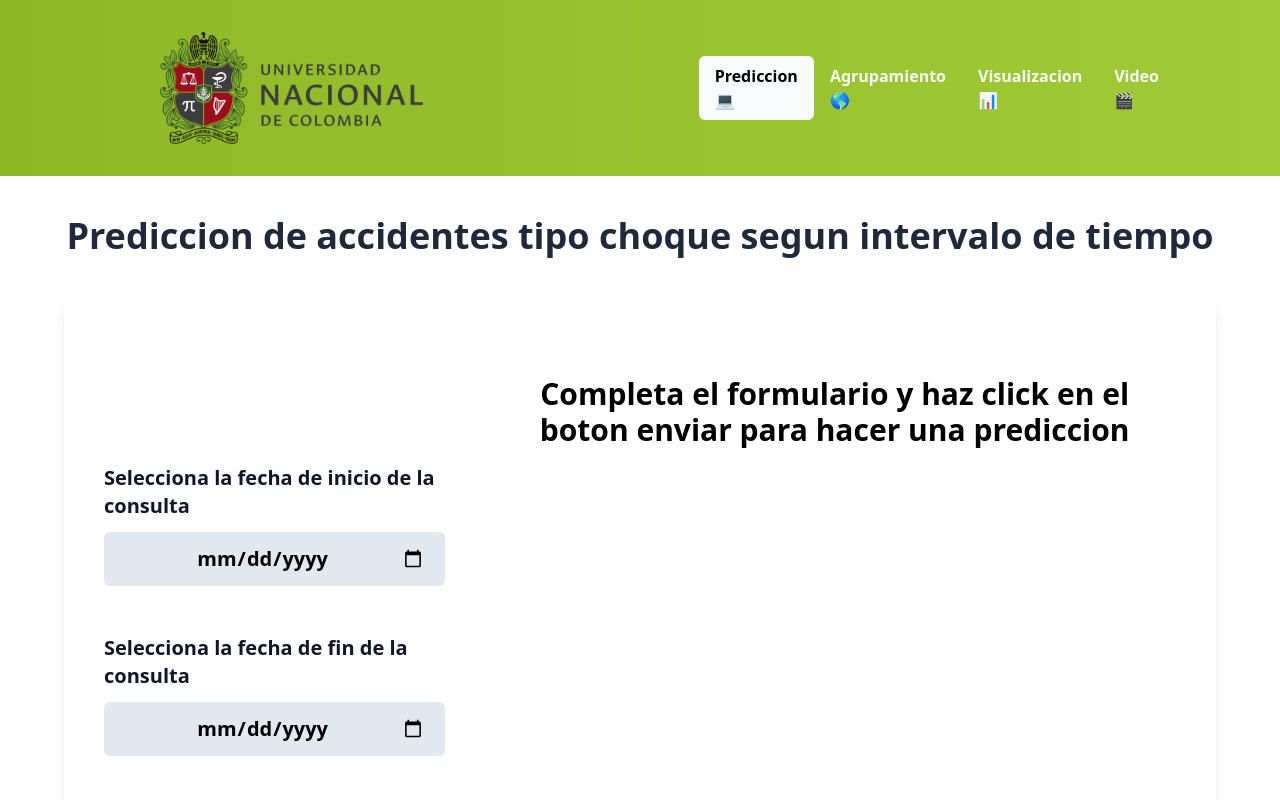
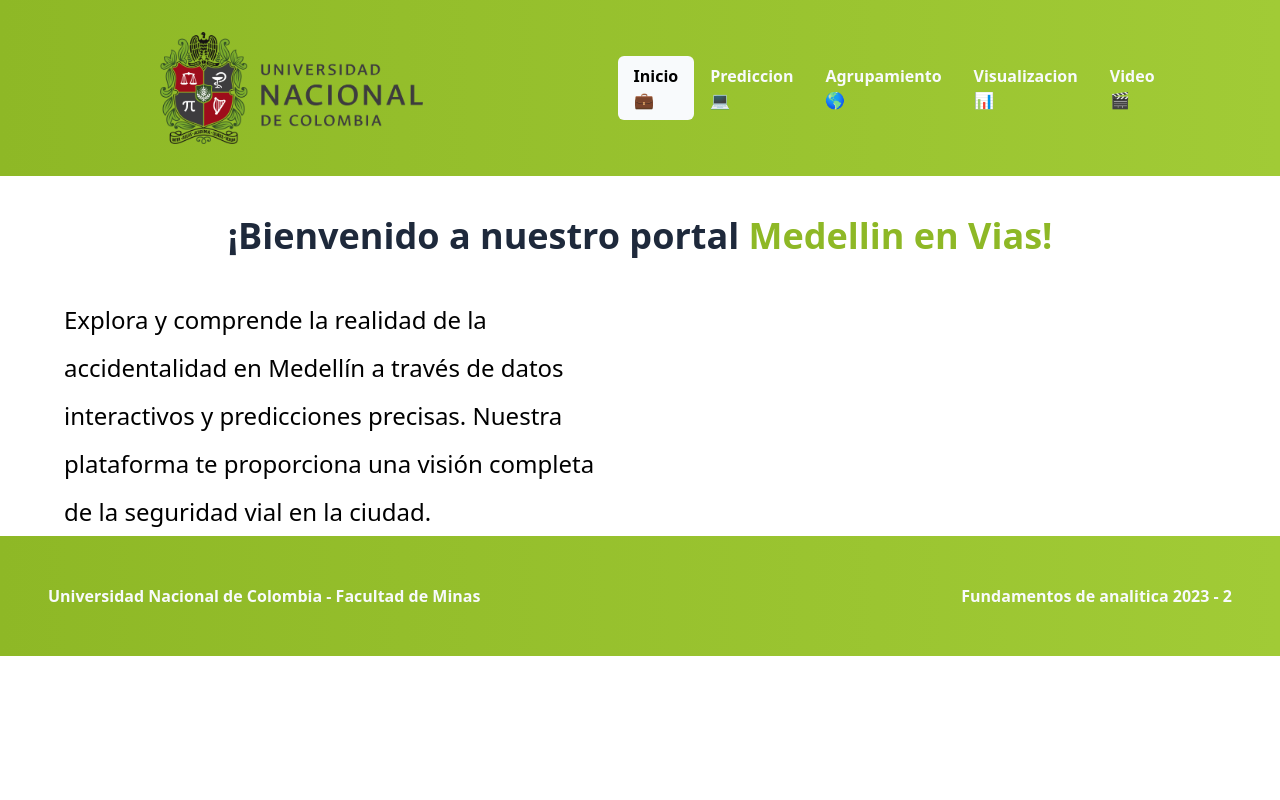
Before and after one commit to dgilrua/aplicativo_accidentalidad_medellin, a React (Vite) app: page / in a window 1280 px wide. Shown: the top 800 px of the page. Built offline with nearby package versions, Linux system fonts and the light colour scheme.

Commit message:
video promocional

```diff
--- a/src/App.jsx
+++ b/src/App.jsx
@@ -3,15 +3,17 @@ import Visualizacion from './screens/Visualizacion'
 import Agrupamiento from './screens/Agrupamiento'
 import Prediccion from './screens/Prediccion'
 import Video from './screens/Video'
+import { Inicio } from './screens/Inicio'
 
 function App() {
   return(
     <>
       <Router>
         <Routes>
+          <Route path="/" element={<Inicio/>} />
           <Route path="/visualizacion" element={<Visualizacion/>} />
           <Route path="/agrupamiento" element={<Agrupamiento/>} />
-          <Route path="/" element={<Prediccion/>} />
+          <Route path="/prediccion" element={<Prediccion/>} />
           <Route path="/video" element={<Video/>} />
         </Routes>
       </Router>
--- a/src/components/Form.jsx
+++ b/src/components/Form.jsx
@@ -36,6 +36,8 @@ const Form = ({setDatosPrediccion, setEleccion}) => {
             className="w-full text-center rounded-md font-semibold text-xl bg-slate-200 py-3 px-5"
             id="fechaInicio"
             type="date"
+            min={"2022-01-01"}
+            max={"2050-12-31"}
             onChange={e => setFechaInicio(e.target.value)}
             value={fechaInicio}
           />
@@ -46,6 +48,8 @@ const Form = ({setDatosPrediccion, setEleccion}) => {
             className="w-full text-center rounded-md font-semibold text-xl bg-slate-200 py-3 px-5"
             id="fechaFin"
             type="date"
+            min={"2022-01-01"}
+            max={"2050-12-31"}
             onChange={e => setFechaFin(e.target.value)}
             value={fechaFin}
           />
--- a/src/components/Navbar.jsx
+++ b/src/components/Navbar.jsx
@@ -5,8 +5,9 @@ const Navbar = () => {
   const {pathname} = useLocation()
 
   return (
-    <nav className='w-full mr-0 sm:w-1/3 flex flex-col sm:flex-row sm:justify-between font-semibold sm:mr-36 items-center'>
-        <Link className={`${pathname === '/' ? 'bg-slate-50 rounded-md text-black ease-out' : 'text-slate-50'} py-2 px-4 hover:text-black`} to="/">Prediccion &#128187;</Link>
+    <nav className='w-full mr-0 sm:w-2/5 flex flex-col sm:flex-row sm:justify-between font-semibold sm:mr-36 items-center'>
+        <Link className={`${pathname === '/' ? 'bg-slate-50 rounded-md text-black ease-out' : 'text-slate-50'} py-2 px-4 hover:text-black`} to="/">Inicio &#128188;</Link>
+        <Link className={`${pathname === '/prediccion' ? 'bg-slate-50 rounded-md text-black ease-out' : 'text-slate-50'} py-2 px-4 hover:text-black`} to="/prediccion">Prediccion &#128187;</Link>
         <Link className={`${pathname === '/agrupamiento' ? 'bg-slate-50 rounded-md text-black' : 'text-slate-50'} py-2 px-4 hover:text-black`} to="/agrupamiento">Agrupamiento &#127758;</Link>
         <Link className={`${pathname === '/visualizacion' ? 'bg-slate-50 rounded-md text-black' : 'text-slate-50'} py-2 px-4 hover:text-black`} to="/visualizacion">Visualizacion &#128202;</Link>
         <Link className={`${pathname === '/video' ? 'bg-slate-50 rounded-md text-black' : 'text-slate-50'} py-2 px-4 hover:text-black`} to="/video">Video &#127916;</Link>
--- /dev/null
+++ b/src/screens/Inicio.jsx
@@ -0,0 +1,15 @@
+import Layout from '../components/Layout'
+
+export const Inicio = () => {
+  return (
+    <Layout>
+      <div className='container-css'>
+        <h1 className=" text-center font-bold my-10 text-4xl text-slate-800">¡Bienvenido a nuestro portal <span className=' text-primary'>Medellin en Vias!</span></h1>
+        <div className='grid grid-cols-2'>
+          <p className='text-2xl leading-loose'>Explora y comprende la realidad de la accidentalidad en Medellín a través de datos interactivos y predicciones precisas. Nuestra plataforma te proporciona una visión completa de la seguridad vial en la ciudad.</p>
+          <p></p>
+        </div>
+      </div>
+    </Layout>
+  )
+}
--- a/src/screens/Video.jsx
+++ b/src/screens/Video.jsx
@@ -2,7 +2,12 @@ import Layout from '../components/Layout'
 
 const Video = () => {
   return (
-    <Layout>Video</Layout>
+    <Layout>
+      <h1 className=" text-center font-bold my-10 text-4xl text-slate-800">Video promocional</h1>
+      <div className='container-css my-20 items-center flex justify-center'>
+        <iframe width="1280" height="720" src="https://www.youtube.com/embed/FUcrz4wbnVM" title="Medellín En Vías. Video Publicitario" frameBorder="0" allow="accelerometer; autoplay; clipboard-write; encrypted-media; gyroscope; picture-in-picture; web-share" allowfullscreen></iframe>
+      </div>
+    </Layout>
   )
 }
 
```
